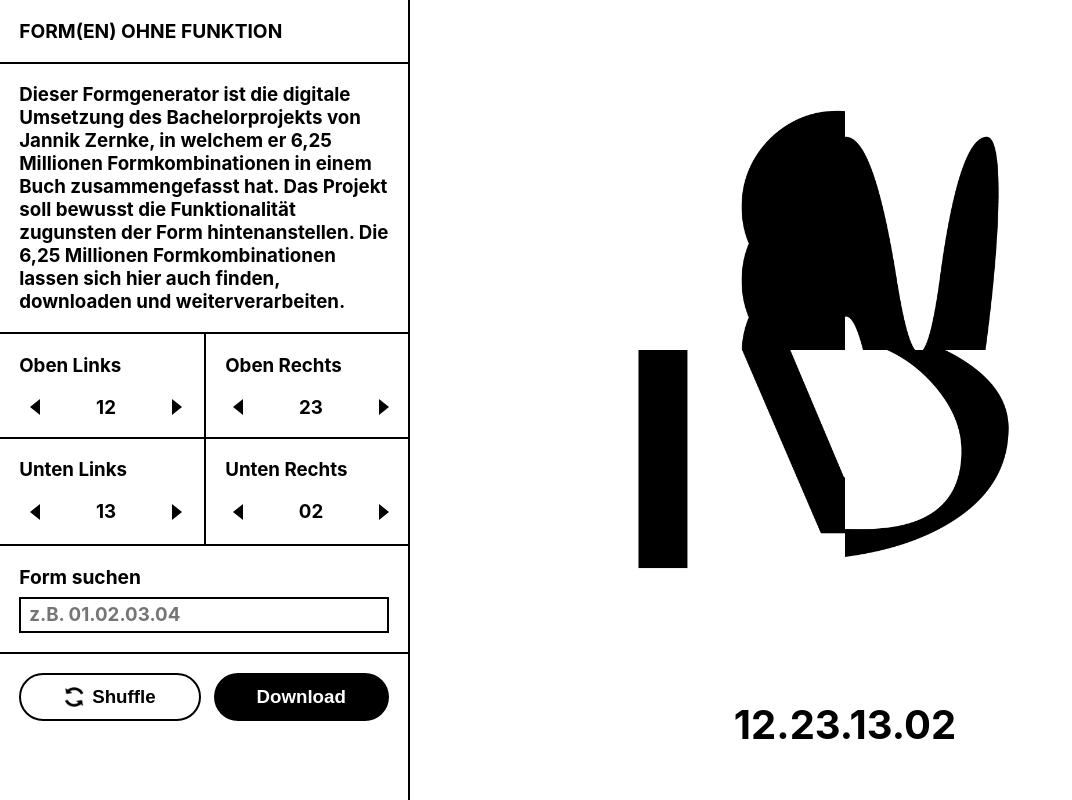
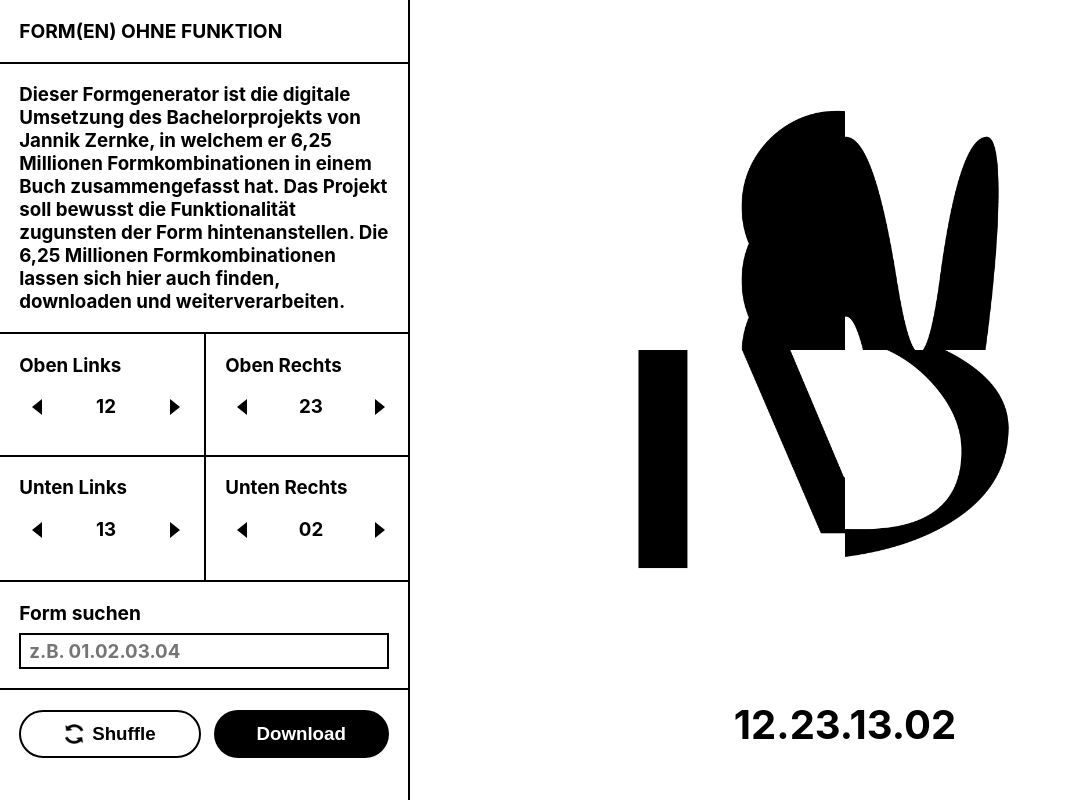
Before and after one commit to jandriescher/formen-ohne-funktion, a React (Create React App) app: page / in a window 1280 px wide. Shown: the whole page, without its empty margins (0-1072 px from the left). Built offline with nearby package versions, Linux system fonts and the light colour scheme.

Commit message:
fix picker styling

```diff
--- a/src/components/Sidebar/Controls/Control/Picker.js
+++ b/src/components/Sidebar/Controls/Control/Picker.js
@@ -22,7 +22,8 @@ const Button = styled.div`
 const Value = styled.p`
   font-size: ${styles.font.paragraph.size};
   font-weight: ${styles.font.paragraph.weight};
-  margin: 0 3.5rem;
+  width: 8rem;
+  text-align: center;
 `
 
 const Picker = ({ position }) => {
--- a/src/components/Sidebar/Controls/Control/index.js
+++ b/src/components/Sidebar/Controls/Control/index.js
@@ -9,7 +9,6 @@ const ControlContainer = styled.div`
 const Ttile = styled.div`
   font-size: ${styles.font.paragraph.size};
   font-weight: ${styles.font.paragraph.weight};
-  margin-bottom: ${styles.spacing.padding};
 `
 
 const Control = ({ title, position }) => {
```
